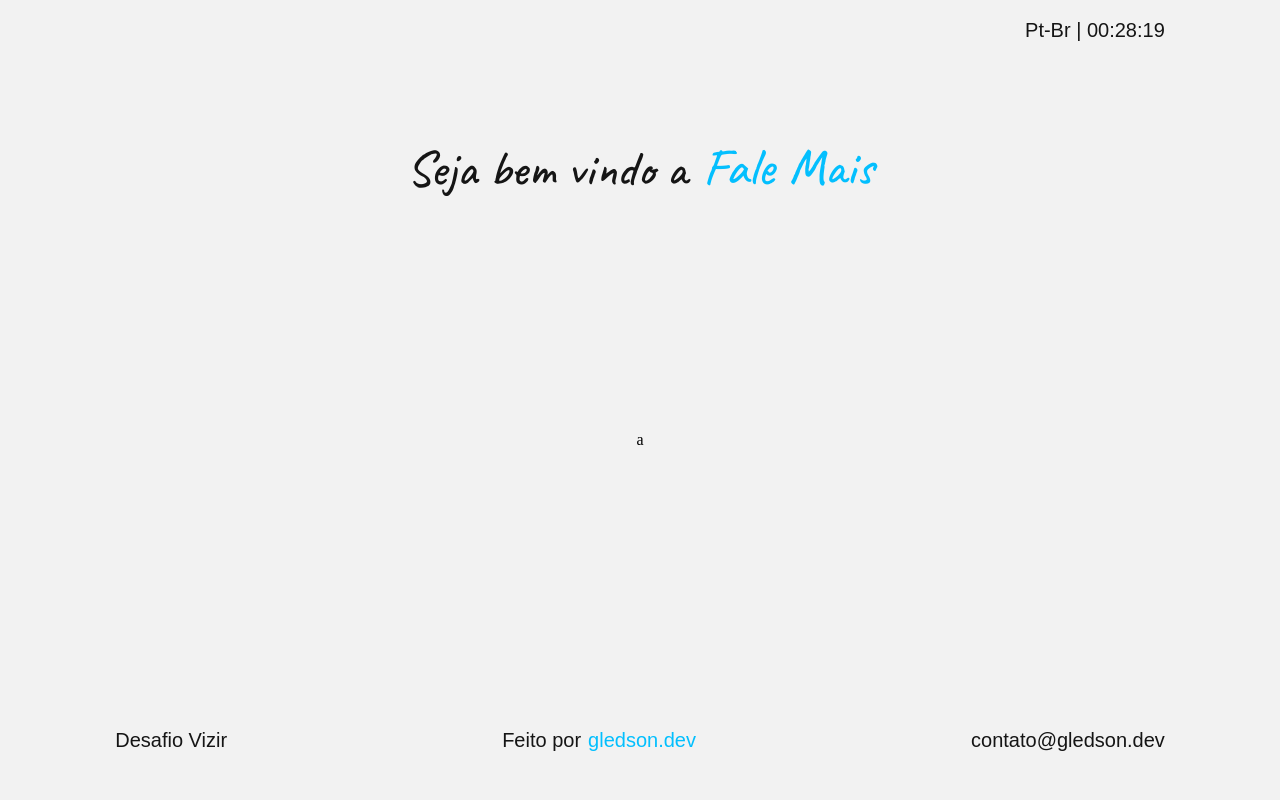
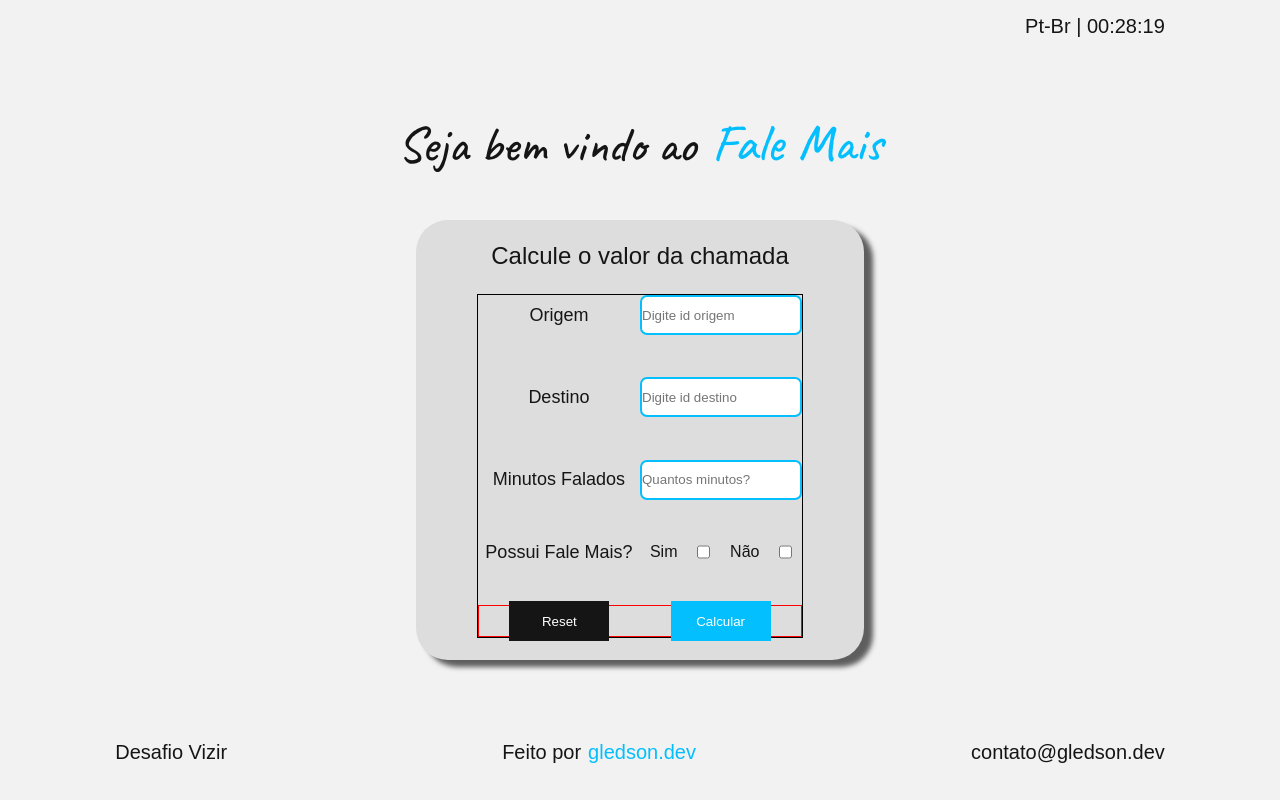
Before and after one commit to gledson-ss/show-me-the-code, a React (Create React App) app: page / in a window 1280 px wide. Built offline with nearby package versions, Linux system fonts and the light colour scheme.

Commit message:
:hammer: chore: add settings for components

```diff
--- a/src/components/Footer/styles.ts
+++ b/src/components/Footer/styles.ts
@@ -1,7 +1,7 @@
 import styled from "styled-components";
 
 export const Container = styled.div`
-  height: 15vh;
+  height: 12vh;
   display: flex;
   margin: 0 9vw;
   justify-content: space-between;
--- /dev/null
+++ b/src/components/FormBlock/index.tsx
@@ -0,0 +1,131 @@
+import React, { useState, FormEvent } from 'react';
+
+import CalculateRate from '../../utils/calculateRate';
+import * as St from './styles';
+
+const FormBlock: React.FC = () => {
+  const [idOrigin, setIdOrigin] = useState<string>('');
+  const [idDest, setIdDest] = useState<string>('');
+  const [hasMinutes, setHasMinutes] = useState<boolean>(false);
+  const [minutes, setMinutes] = useState<number>(0);
+  const [hasPlan, setHasPlan] = useState<boolean>(false);
+  const [hasChecked, setHasChecked] = useState<boolean[]>([false, false]);
+  const [price, setPrice] = useState<number>(0);
+
+  function handleInput(e: React.ChangeEvent<HTMLInputElement>) {
+    const { name } = e.currentTarget;
+    const valueInput = e.currentTarget.value;
+    if (name === 'origem') {
+      setIdOrigin(valueInput);
+    }
+    if (name === 'destino') {
+      setIdDest(valueInput);
+    }
+    if (name === 'minutos') {
+      const number = Number(valueInput);
+      setMinutes(number);
+      if (number >= 0) {
+        setHasMinutes(true);
+      } else {
+        setHasMinutes(false);
+      }
+    }
+  }
+
+  function handleCheckbox(e: React.ChangeEvent<HTMLInputElement>) {
+    const { name } = e.currentTarget;
+
+    if (name === 'sim') {
+      setHasChecked([!hasChecked[0], hasChecked[1]]);
+    }
+    if (name === 'nao') {
+      setHasChecked([hasChecked[0], !hasChecked[1]]);
+    }
+  }
+
+  function handleSubmit() {
+    const priceConverter = new CalculateRate();
+
+    if (hasChecked[0] && !hasChecked[1]) {
+      setHasPlan(true);
+    }
+
+    if ((!hasChecked[0] && !hasChecked[1]) || (hasChecked[0] && hasChecked[1])) {
+      alert('não apenas uma opçao ou as 2 ao mesmo tempo!');
+    }
+    if (Number.isNaN(minutes)) {
+      alert('digite um valor válido.');
+    }
+    if (minutes < 0) {
+      alert('digite um valor maior que 0.');
+    }
+  }
+
+  return (
+    <St.Container>
+      <St.FormBox>
+        <St.TitleInputContainer>
+          <St.TitleForm>Calcule o valor da chamada</St.TitleForm>
+        </St.TitleInputContainer>
+        <St.Form>
+          <St.InputContainer>
+            <St.NameInputContainer>
+              <St.NameInput>Origem</St.NameInput>
+            </St.NameInputContainer>
+            <St.BoxContainer>
+              <St.Input placeholder="Digite id origem" name="origem" onChange={handleInput} />
+            </St.BoxContainer>
+          </St.InputContainer>
+
+          <St.InputContainer>
+            <St.NameInputContainer>
+              <St.NameInput>Destino</St.NameInput>
+            </St.NameInputContainer>
+            <St.BoxContainer>
+              <St.Input placeholder="Digite id destino" name="destino" onChange={handleInput} />
+            </St.BoxContainer>
+          </St.InputContainer>
+          <St.InputContainer>
+            <St.NameInputContainer>
+              <St.NameInput>Minutos Falados</St.NameInput>
+            </St.NameInputContainer>
+            <St.BoxContainer>
+              <St.Input placeholder="Quantos minutos? " name="minutos" onChange={handleInput} />
+            </St.BoxContainer>
+          </St.InputContainer>
+
+          <St.InputContainer>
+            <St.NameInputContainer>
+              <St.NameInput>Possui Fale Mais?</St.NameInput>
+            </St.NameInputContainer>
+
+            <St.CheckBoxContainer>
+              <St.OptionName>Sim</St.OptionName>
+              <St.OptionContainer>
+                <St.InputCheckBox type="checkbox" name="sim" onChange={handleCheckbox} />
+              </St.OptionContainer>
+              <St.OptionName>Não</St.OptionName>
+              <St.OptionContainer>
+                <St.InputCheckBox type="checkbox" name="nao" onChange={handleCheckbox} />
+              </St.OptionContainer>
+            </St.CheckBoxContainer>
+          </St.InputContainer>
+          <St.SubmitContainer>
+            <St.ButtonContainer>
+              <St.ButtonReset type="reset">
+                <St.ButtonText>Reset</St.ButtonText>
+              </St.ButtonReset>
+            </St.ButtonContainer>
+            <St.ButtonContainer>
+              <St.ButtonSend type="button" onClick={handleSubmit}>
+                <St.ButtonText>Calcular</St.ButtonText>
+              </St.ButtonSend>
+            </St.ButtonContainer>
+          </St.SubmitContainer>
+        </St.Form>
+      </St.FormBox>
+    </St.Container>
+  );
+};
+
+export default FormBlock;
--- /dev/null
+++ b/src/components/FormBlock/styles.ts
@@ -0,0 +1,152 @@
+import styled from "styled-components";
+
+export const Container = styled.div`
+  width: 30vw;
+  height: 55vh;
+  display: flex;
+  justify-content: center;
+  align-items: center;
+  background-color: ${({ theme }) => theme.colors.darkGray};
+  border-radius: 32px;
+  box-shadow: 9px 7px 5px rgba(50, 50, 50, 0.77);
+
+  @media (max-width: 1400px) {
+    width: 35vw;
+  }
+`;
+
+export const FormBox = styled.div`
+  width: 90%;
+  height: 90%;
+  display: flex;
+  justify-content: center;
+  flex-direction: column;
+  padding-left: 3vw;
+  padding-right: 3vw;
+`;
+
+export const Form = styled.form`
+  width: 100%;
+  height: 100%;
+  display: flex;
+  flex-direction: column;
+  justify-content: space-between;
+  border: 1px solid black;
+`;
+export const InputContainer = styled.div`
+  width: 100%;
+  display: flex;
+`;
+
+export const BoxContainer = styled.div`
+  width: 50%;
+  display: flex;
+`;
+
+export const Input = styled.input`
+  width: 100%;
+  height: 40px;
+  outline: none;
+  border: 2px solid ${({ theme }) => theme.colors.blue};
+  border-radius: 7px;
+`;
+
+export const NameInputContainer = styled.div`
+  width: 50%;
+  display: flex;
+  justify-content: center;
+  align-items: center;
+`;
+
+export const NameInput = styled.p`
+  font-family: "Noto Sans SC", sans-serif;
+  color: ${({ theme }) => theme.colors.black};
+  font-size: 20px;
+  @media (max-width: 1400px) {
+    font-size: 18px;
+  }
+`;
+
+export const CheckBoxContainer = styled.div`
+  width: 50%;
+  display: flex;
+  justify-content: space-around;
+  align-items: center;
+`;
+
+export const OptionContainer = styled.div`
+  display: flex;
+`;
+
+export const OptionName = styled.p`
+  font-family: "Noto Sans SC", sans-serif;
+  color: ${({ theme }) => theme.colors.black};
+`;
+
+export const InputCheckBox = styled.input`
+  height: 20px;
+`;
+
+export const TitleInputContainer = styled.div`
+  width: 100%;
+  display: flex;
+  justify-content: center;
+  align-items: center;
+  margin-bottom: 3vh;
+`;
+
+export const TitleForm = styled.p`
+  font-family: "Noto Sans SC", sans-serif;
+  color: ${({ theme }) => theme.colors.black};
+  font-size: 28px;
+
+  @media (max-width: 1400px) {
+    font-size: 24px;
+  }
+`;
+
+export const SubmitContainer = styled.div`
+  width: 100%;
+  height: 4vh;
+  display: flex;
+  justify-content: center;
+  align-items: center;
+  border: 1px solid red;
+`;
+
+export const ButtonContainer = styled.div`
+  width: 50%;
+  display: flex;
+  justify-content: center;
+  align-items: center;
+`;
+
+export const ButtonSend = styled.button`
+  width: 100px;
+  height: 40px;
+  background-color: ${({ theme }) => theme.colors.blue};
+  border: none;
+  :focus {
+    outline: none;
+  }
+  :hover {
+    cursor: pointer;
+  }
+`;
+
+export const ButtonReset = styled.button`
+  width: 100px;
+  height: 40px;
+  background-color: ${({ theme }) => theme.colors.black};
+  border: none;
+  :focus {
+    outline: none;
+  }
+  :hover {
+    cursor: pointer;
+  }
+`;
+
+export const ButtonText = styled.p`
+  color: ${({ theme }) => theme.colors.white};
+`;
--- a/src/components/Header/index.tsx
+++ b/src/components/Header/index.tsx
@@ -10,7 +10,7 @@ const Header: React.FC = () => (
     </St.DataContainer>
     <St.TitleContainer>
       <St.Title>
-        Seja bem vindo a
+        Seja bem vindo ao
       </St.Title>
       <St.LogoTitle>
         Fale Mais
--- a/src/components/Header/styles.ts
+++ b/src/components/Header/styles.ts
@@ -1,7 +1,7 @@
 import styled from "styled-components";
 
 export const Container = styled.div`
-  height: 25vh;
+  height: 22vh;
   display: flex;
   flex-direction: column;
 `;
--- a/src/components/InputBlock/styles.ts
+++ /dev/null
@@ -1,3 +0,0 @@
-import styled from "styled-components";
-
-export const Container = styled.div``;
--- a/src/pages/index.tsx
+++ b/src/pages/index.tsx
@@ -1,6 +1,7 @@
 import React from 'react';
 
 import Footer from '../components/Footer';
+import FormBlock from '../components/FormBlock';
 import Header from '../components/Header';
 import * as St from '../styles/pages';
 
@@ -8,7 +9,7 @@ const Home: React.FC = () => (
   <St.Container>
     <Header />
     <St.InputContainer>
-      a
+      <FormBlock />
     </St.InputContainer>
     <Footer />
   </St.Container>
--- a/src/styles/pages/index.ts
+++ b/src/styles/pages/index.ts
@@ -9,7 +9,7 @@ export const Container = styled.main`
 `;
 
 export const InputContainer = styled.section`
-  height: 60vh;
+  height: 66vh;
   display: flex;
   justify-content: center;
   align-items: center;
--- /dev/null
+++ b/src/utils/calculateRate.ts
@@ -0,0 +1,53 @@
+class CalculateRate {
+  idOrigem: string;
+
+  idDestino: string;
+
+  minutes: number;
+
+  hasPlan: boolean;
+
+  price: number;
+
+  constructor() {
+    this.idOrigem = "";
+    this.idDestino = "";
+    this.minutes = 0;
+    this.hasPlan = false;
+    this.price = 0;
+  }
+
+  /**
+   * setIdOrigem
+   */
+  public setIdOrigem(id: string): void {
+    this.idOrigem = id;
+  }
+
+  /**
+   * idDestino
+   */
+  public setIdDestino(id: string): void {
+    this.idDestino = id;
+  }
+
+  /**
+   * setMinutes
+   */
+  public setMinutes(min: number): void {
+    this.minutes = min;
+  }
+
+  /**
+   * setHasPlan
+   */
+  public setHasPlan(has: boolean): void {
+    this.hasPlan = has;
+  }
+
+  /**
+   * setPrice
+   */
+}
+
+export default CalculateRate;
```
Also changed, not shown: src/components/InputBlock/index.tsx (deleted, +0 -7 lines).
